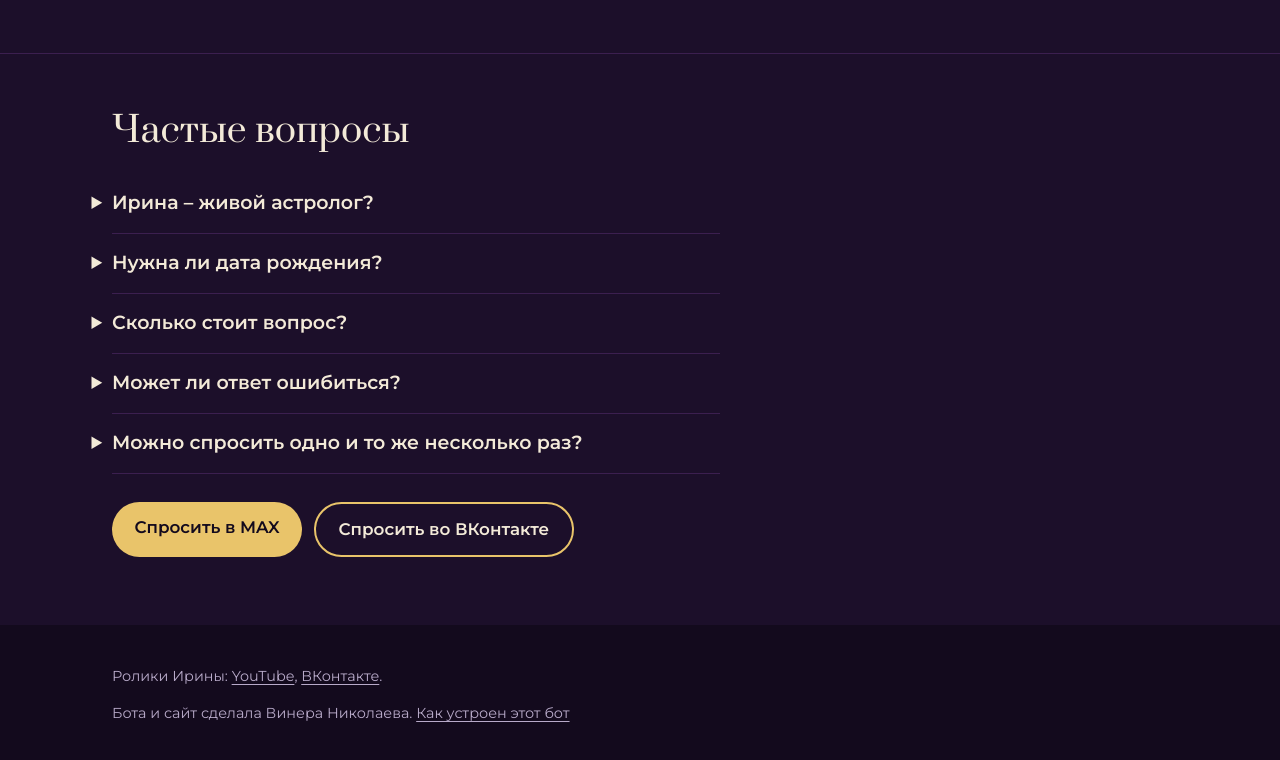
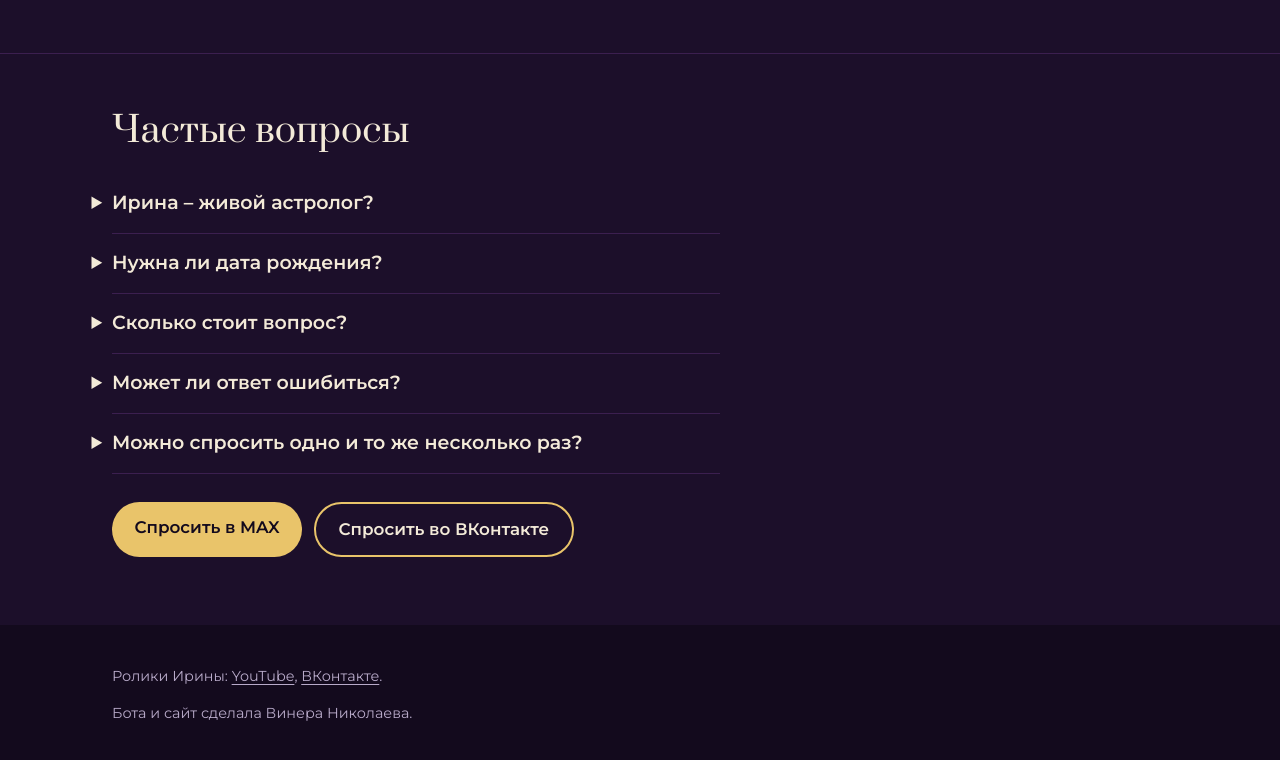
Before and after one commit to vineravip2018-jpg/irina-horar, a plain HTML site: page index.html in a window 1280 px wide. Shown: the part 3284-4044 px from the top of the page. Drawn offline with Linux system fonts and the light colour scheme.

Commit message:
Убрана ссылка на канал Графиня Виня в подвале
Co-Authored-By: Claude Opus 5.5 <noreply@anthropic.com>

```diff
--- a/index.html
+++ b/index.html
@@ -165,7 +165,7 @@
 <footer class="foot">
   <div class="wrap">
     <p>Ролики Ирины: <a href="https://www.youtube.com/@irina_horar">YouTube</a>, <a href="https://vk.ru/irina_horar">ВКонтакте</a>.</p>
-    <p>Бота и сайт сделала Винера Николаева. <a href="https://t.me/GrafVinya">Как устроен этот бот</a></p>
+    <p>Бота и сайт сделала Винера Николаева.</p>
   </div>
 </footer>
 
```
Also changed, not shown: napishet-li-on.html (+1 -1 lines), vernetsya-li-byvshiy.html (+1 -1 lines).
